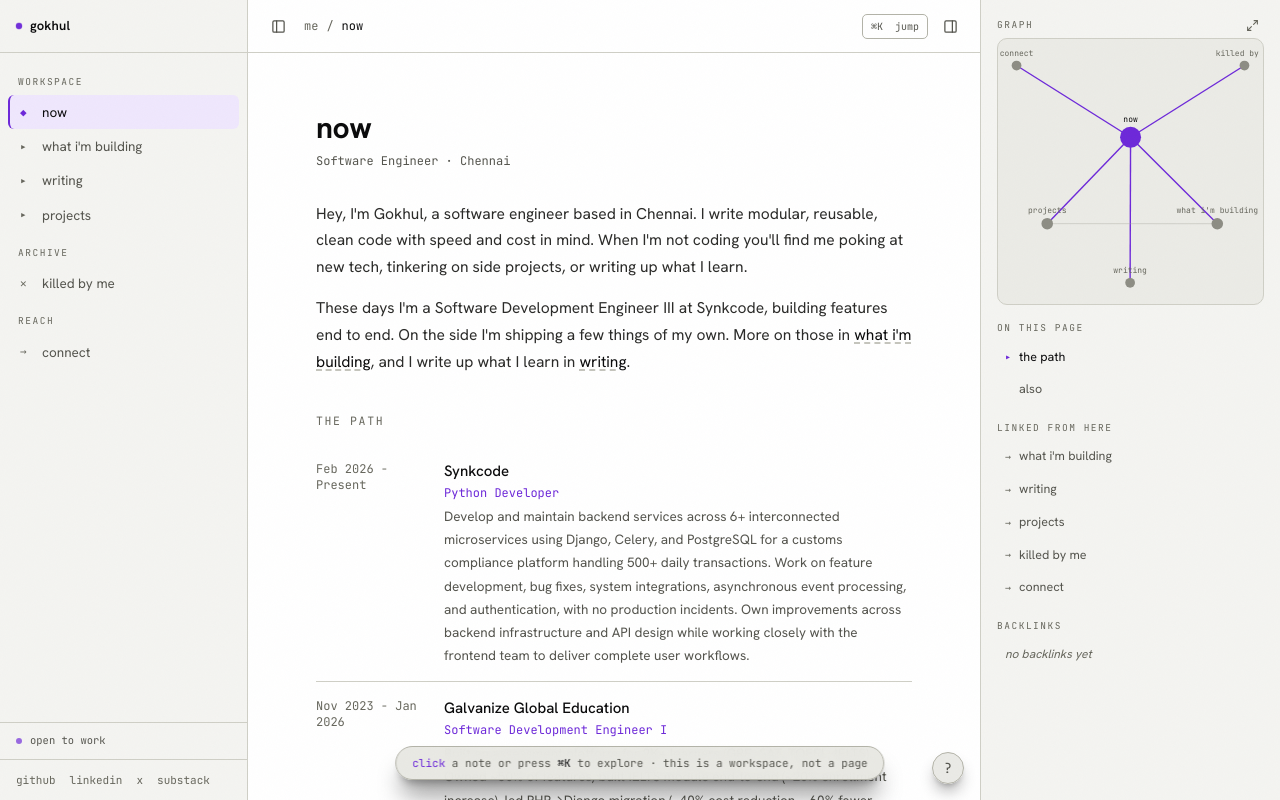
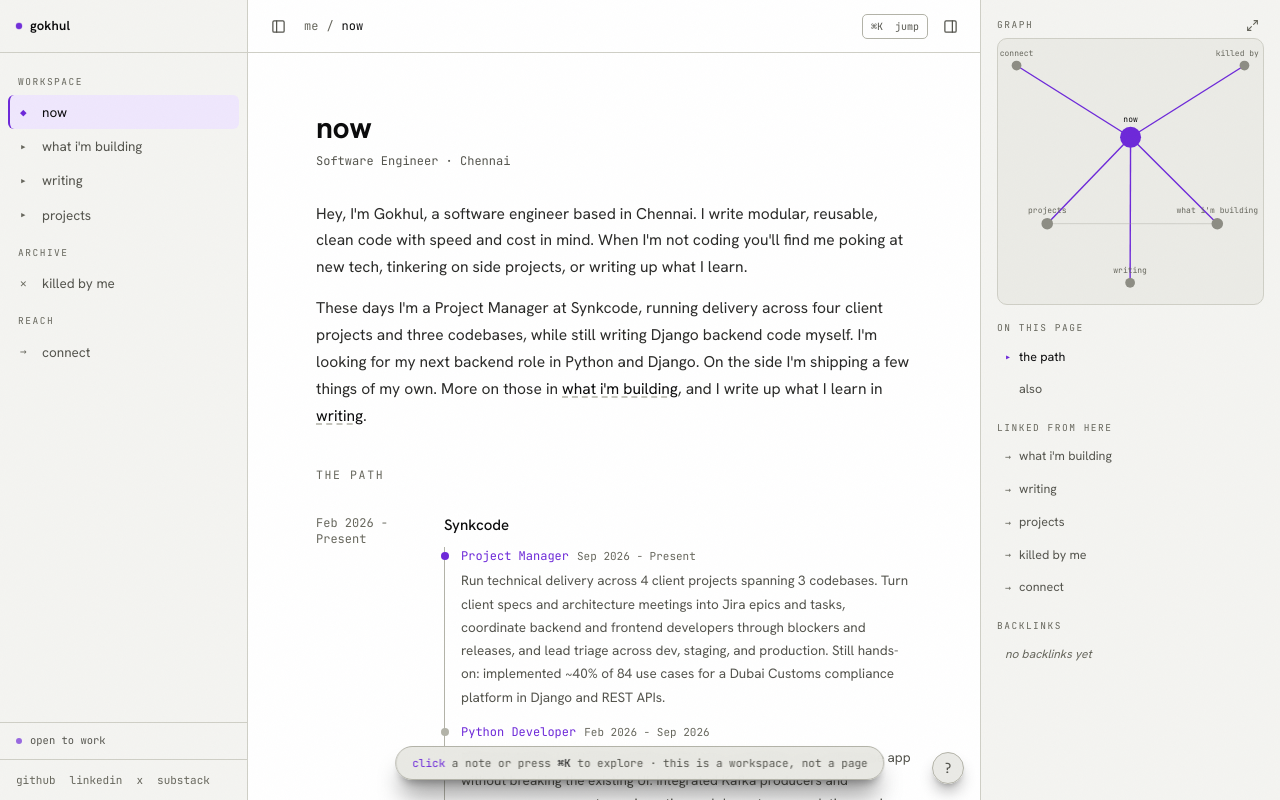
Before and after one commit to g0khul/gokhuldotdev, a React (Vite) app: page / in a window 1280 px wide. Built offline with nearby package versions, Linux system fonts and the light colour scheme.

Commit message:
experience and resume updaet

```diff
--- a/src/data/experience.ts
+++ b/src/data/experience.ts
@@ -1,33 +1,66 @@
+export interface Role {
+  title: string
+  duration: string
+  description: string
+}
+
+/** One entry per company; roles newest first, so promotions stack under one heading. */
 export interface Experience {
   company: string
-  role: string
-  duration: string
-  description: string
+  roles: Role[]
 }
 
 export const experience: Experience[] = [
   {
     company: 'Synkcode',
-    role: 'Python Developer',
-    duration: 'Feb 2026 - Present',
-    description: 'Develop and maintain backend services across 6+ interconnected microservices using Django, Celery, and PostgreSQL for a customs compliance platform handling 500+ daily transactions. Work on feature development, bug fixes, system integrations, asynchronous event processing, and authentication, with no production incidents. Own improvements across backend infrastructure and API design while working closely with the frontend team to deliver complete user workflows.',
+    roles: [
+      {
+        title: 'Project Manager',
+        duration: 'Sep 2026 - Present',
+        description: 'Run technical delivery across 4 client projects spanning 3 codebases. Turn client specs and architecture meetings into Jira epics and tasks, coordinate backend and frontend developers through blockers and releases, and lead triage across dev, staging, and production. Still hands-on: implemented ~40% of 84 use cases for a Dubai Customs compliance platform in Django and REST APIs.',
+      },
+      {
+        title: 'Python Developer',
+        duration: 'Feb 2026 - Sep 2026',
+        description: 'Built full Arabic localization (LTR to RTL) into an English-only enterprise app without breaking the existing UI. Integrated Kafka producers and consumers across upstream ingestion and downstream analytics services, and optimized declaration-to-risk-profile matching with candidate filtering, indexing, and hashing.',
+      },
+    ],
   },
   {
     company: 'Galvanize Global Education',
-    role: 'Software Development Engineer I',
+    roles: [
+      {
+        title: 'Software Development Engineer I',
         duration: 'Nov 2023 - Jan 2026',
         description: 'Built an assessment platform for 2K+ learners (GRE, SAT, TOEFL, IELTS). Owned ~50% of features, built IELTS module end-to-end (~20% enrollment increase), led PHP→Django migration (~40% cost reduction, ~60% fewer defects).',
       },
+    ],
+  },
   {
     company: 'Self Employed',
-    role: 'Freelance Technical Trainer',
+    roles: [
+      {
+        title: 'Freelance Technical Trainer',
         duration: 'Jun 2023 - Sep 2023',
         description: 'Delivered training on Java, Spring Boot, C, Python, and Computer Networks to 100+ students. Designed real-world coding exercises tailored to various skill levels.',
       },
+    ],
+  },
   {
     company: 'Six Phrase Edutech',
-    role: 'Technical Trainer Intern',
+    roles: [
+      {
+        title: 'Technical Trainer Intern',
         duration: 'Feb 2023 - Apr 2023',
         description: 'Taught DSA and Competitive Programming to 3rd and 4th-year students. Mentored 100+ students through live coding sessions and weekly assessments.',
       },
+    ],
+  },
 ]
+
+/** Overall tenure at a company: earliest role's start to latest role's end. */
+export function tenure(e: Experience): string {
+  const end = e.roles[0].duration.split(' - ')[1]
+  const start = e.roles[e.roles.length - 1].duration.split(' - ')[0]
+  return `${start} - ${end}`
+}
--- a/src/notes/index.tsx
+++ b/src/notes/index.tsx
@@ -2,7 +2,7 @@ import { useState, useEffect, type ReactNode } from 'react'
 import type { Note } from '../workspace/types'
 import { Wl, Ext } from '../lib/wikilink'
 import { personal } from '../data/personal'
-import { experience } from '../data/experience'
+import { experience, tenure } from '../data/experience'
 import { building, type BuildingProject } from '../data/building'
 import { projects } from '../data/projects'
 import { killed } from '../data/killed'
@@ -187,18 +187,42 @@ const now: Note = {
         on side projects, or writing up what I learn.
       </p>
       <p>
-        These days I'm a Software Development Engineer III at Synkcode, building features end to end.
-        On the side I'm shipping a few things of my own. More on those in{' '}
+        These days I'm a Project Manager at Synkcode, running delivery across four client projects
+        and three codebases, while still writing Django backend code myself. I'm looking for my next
+        backend role in Python and Django. On the side I'm shipping a few things of my own. More on
+        those in{' '}
         <Wl to="careerbytecode">what i'm building</Wl>, and I write up what I learn in{' '}
         <Wl to="writing">writing</Wl>.
       </p>
       <h2>the path</h2>
       <div>
         {experience.map((e) => (
-          <Row key={e.company + e.duration} label={e.duration}>
+          <Row key={e.company} label={tenure(e)}>
             <h3 className="text-[15px] font-medium text-fg">{e.company}</h3>
-            <div className="font-mono text-xs text-violet">{e.role}</div>
-            <p className="mt-1 text-[13.5px] text-muted">{e.description}</p>
+            {e.roles.length === 1 ? (
+              <>
+                <div className="font-mono text-xs text-violet">{e.roles[0].title}</div>
+                <p className="mt-1 text-[13.5px] text-muted">{e.roles[0].description}</p>
+              </>
+            ) : (
+              <ol className="mt-2 flex flex-col gap-3.5 border-l border-line2 pl-4">
+                {e.roles.map((r, i) => (
+                  <li key={r.title} className="relative">
+                    <span
+                      aria-hidden
+                      className={`absolute -left-[20.5px] top-[5px] h-2 w-2 rounded-full ${
+                        i === 0 ? 'bg-violet' : 'bg-line2'
+                      }`}
+                    />
+                    <div className="flex flex-wrap items-baseline gap-x-2">
+                      <span className="font-mono text-xs text-violet">{r.title}</span>
+                      <span className="font-mono text-[11px] text-dim">{r.duration}</span>
+                    </div>
+                    <p className="mt-1 text-[13.5px] text-muted">{r.description}</p>
+                  </li>
+                ))}
+              </ol>
+            )}
           </Row>
         ))}
       </div>
```
Also changed, not shown: 1 other file (tests, documents, lock files or other folders). Lines whose indentation alone changed are shown as unchanged.
